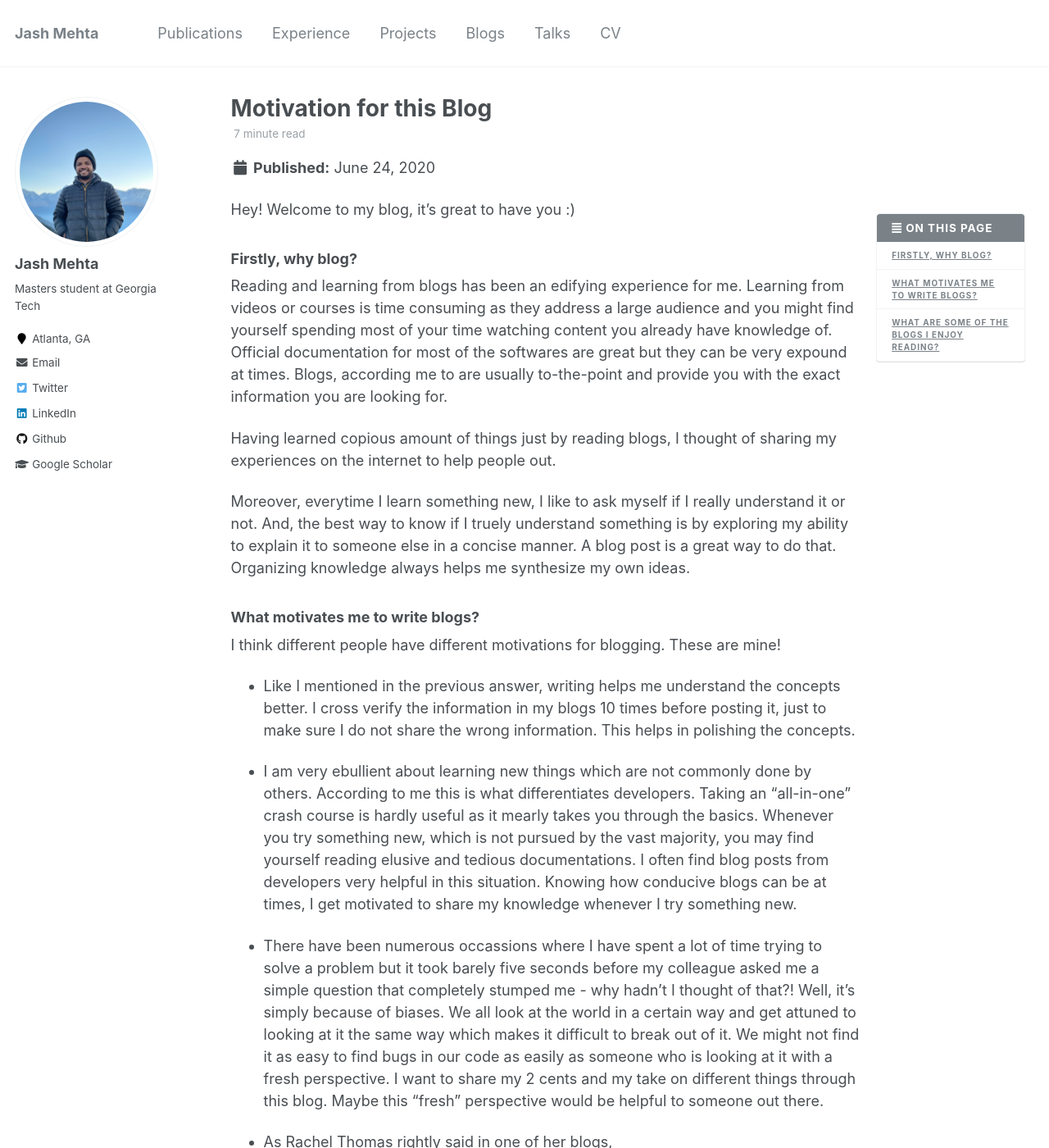
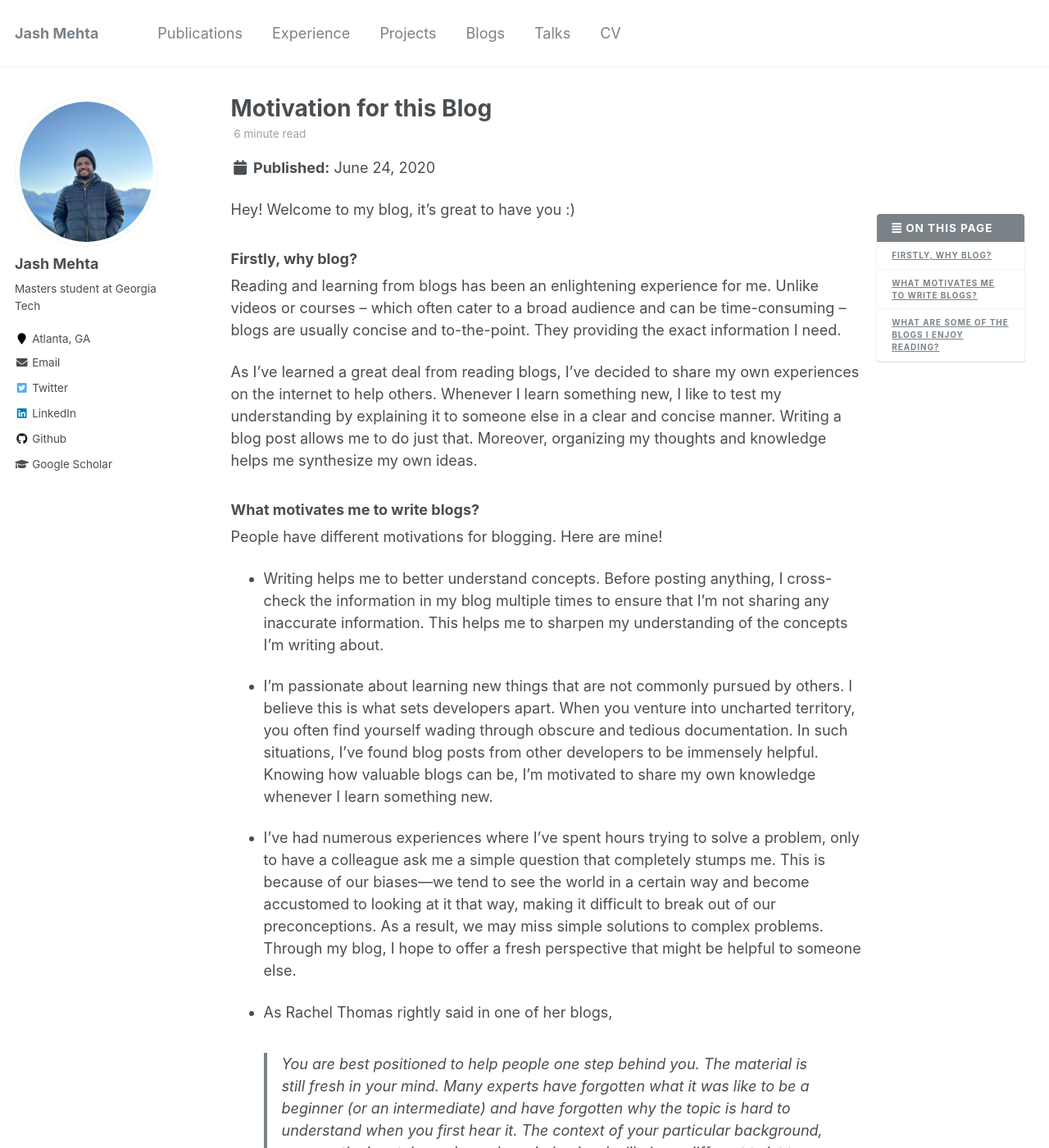
Before and after one commit to jashmehta3300/jashmehta3300.github.io, a Jekyll site: the page built from _posts/2020-06-24-motivation-for-this-blog.md, in a window 1280 px wide and 1400 px high. Shown: the whole window at 82% size. Built offline with Jekyll 4.4.1, drawn with Linux system fonts in a browser that asks for light colours; some of the changed text lies outside the part shown.

Commit message:
minor changes

```diff
--- a/_posts/2020-06-24-motivation-for-this-blog.md
+++ b/_posts/2020-06-24-motivation-for-this-blog.md
@@ -13,26 +13,24 @@ Hey! Welcome to my blog, it's great to have you :)
 
 ### Firstly, why blog?
 
-Reading and learning from blogs has been an edifying experience for me. Learning from videos or courses is time consuming as they address a large audience and you might find yourself spending most of your time watching content you already have knowledge of. Official documentation for most of the softwares are great but they can be very expound at times. Blogs, according me to are usually to-the-point and provide you with the exact information you are looking for.
+Reading and learning from blogs has been an enlightening experience for me. Unlike videos or courses -- which often cater to a broad audience and can be time-consuming -- blogs are usually concise and to-the-point. They providing the exact information I need.
 
-Having learned copious amount of things just by reading blogs, I thought of sharing my experiences on the internet to help people out.
-
-Moreover, everytime I learn something new, I like to ask myself if I really understand it or not. And, the best way to know if I truely understand something is by exploring my ability to explain it to someone else in a concise manner. A blog post is a great way to do that. Organizing knowledge always helps me synthesize my own ideas.
+As I've learned a great deal from reading blogs, I've decided to share my own experiences on the internet to help others. Whenever I learn something new, I like to test my understanding by explaining it to someone else in a clear and concise manner. Writing a blog post allows me to do just that. Moreover, organizing my thoughts and knowledge helps me synthesize my own ideas.
 
 ### What motivates me to write blogs?
 
-I think different people have different motivations for blogging. These are mine!
+People have different motivations for blogging. Here are mine!
 
-* Like I mentioned in the previous answer, writing helps me understand the concepts better. I cross verify the information in my blogs 10 times before posting it, just to make sure I do not share the wrong information. This helps in polishing the concepts.
+* Writing helps me to better understand concepts. Before posting anything, I cross-check the information in my blog multiple times to ensure that I'm not sharing any inaccurate information. This helps me to sharpen my understanding of the concepts I'm writing about.
 
-* I am very ebullient about learning new things which are not commonly done by others. According to me this is what differentiates developers. Taking an "all-in-one" crash course is hardly useful as it mearly takes you through the basics. Whenever you try something new, which is not pursued by the vast majority, you may find yourself reading elusive and tedious documentations. I often find blog posts from developers very helpful in this situation. Knowing how conducive blogs can be at times, I get motivated to share my knowledge whenever I try something new.
+* I'm passionate about learning new things that are not commonly pursued by others. I believe this is what sets developers apart. When you venture into uncharted territory, you often find yourself wading through obscure and tedious documentation. In such situations, I've found blog posts from other developers to be immensely helpful. Knowing how valuable blogs can be, I'm motivated to share my own knowledge whenever I learn something new.
 
-* There have been numerous occassions where I have spent a lot of time trying to solve a problem but it took barely five seconds before my colleague asked me a simple question that completely stumped me - why hadn’t I thought of that?! Well, it’s simply because of biases. We all look at the world in a certain way and get attuned to looking at it the same way which makes it difficult to break out of it. We might not find it as easy to find bugs in our code as easily as someone who is looking at it with a fresh perspective. I want to share my 2 cents and my take on different things through this blog. Maybe this "fresh" perspective would be helpful to someone out there.
+* I've had numerous experiences where I've spent hours trying to solve a problem, only to have a colleague ask me a simple question that completely stumps me. This is because of our biases—we tend to see the world in a certain way and become accustomed to looking at it that way, making it difficult to break out of our preconceptions. As a result, we may miss simple solutions to complex problems. Through my blog, I hope to offer a fresh perspective that might be helpful to someone else.
 
 * As Rachel Thomas rightly said in one of her blogs,
 > You are best positioned to help people one step behind you. The material is still fresh in your mind. Many experts have forgotten what it was like to be a beginner (or an intermediate) and have forgotten why the topic is hard to understand when you first hear it. The context of your particular background, your particular style, and your knowledge level will give a different twist to what you’re writing about.
 
-* As an undergraduate student, I always look forward to solicit advice from someone who has been through the same path before and has experienced it beforehand. I keep calling my peers and seniors for advise or simply thoughts on a certain set of subjects currently revolving around academics, finding internships, jobs, conducting research, undergraduate studies, surviving engineering, exploring new fields in Computer Science, GRE, and what not. Having been through some of these problems, I want to tell people things that I wish I knew a year ago!
+* I'm always eager to solicit advice from those who have already walked the path I'm on. As a graduate student, I'm constantly seeking advice from my peers and seniors on topics such as academics, internships, jobs, research, and exploring new fields in Computer Science. Having gone through some of these challenges myself, I want to share the things I wish I had known when I was just starting out.
 
 * One of my idols, Arnold Schwarzenegger, in his famous speech [6 Rules of Success](https://open.spotify.com/playlist/2ysRYavPjBjJ3QwVMzgBGb?si=jnf4VWpmT5iHzMj24uaYLA){:target="_blank" rel="noopener"} says:
 >We are not where we are today without any help. We all get help along the way. We've never done it by ourselves. Everything I have done—show business, politics, money I made, success in business and bodybuilding, my foundation, environmental organisations—it's always with a lot of help from a lot of people. Since they helped me, I should now help others! This is why I have after-school programs, why I help with Special Olympics, and why I care about environmental issues. I want to clean up the environment and create a green-energy future so our world is a better place than when we inherited it.
@@ -46,11 +44,11 @@ Almost everything I have learned was through the content created by the develope
 
 [Rachel Thomas](https://medium.com/@racheltho){:target="_blank" rel="noopener"} has motivated me to start this blog. Her post "[Why you (yes,you) should blog](https://medium.com/@racheltho/why-you-yes-you-should-blog-7d2544ac1045){:target="_blank" rel="noopener"}" was very conducive in making up my mind. I highly recommend you to read it.
 
-I'm fascinated by [Anish Athalye's research](https://www.anish.io/){:target="_blank" rel="noopener"} and his blogs explaining those. I have read many of this published papers start to end (however, I understood only half of the content :p). One of my favourites and most helpful courses I ever took was instructed my him. It is called [The Missing Semester of Your CS Education](https://missing.csail.mit.edu/){:target="_blank" rel="noopener"} which teaches one critical subject that’s rarely covered, and is instead left to students to figure out on their own: proficiency with their tools. It teachs you how to master the command-line, use a powerful text editor, use fancy features of version control systems, and much more!
+I'm fascinated by [Anish Athalye's research](https://www.anish.io/){:target="_blank" rel="noopener"}. I have read many of this published papers start to end (however, I understood only half of the content :p). One of my favourites and most helpful courses I ever took was instructed my him. It is called [The Missing Semester of Your CS Education](https://missing.csail.mit.edu/){:target="_blank" rel="noopener"} which teaches one critical subject that’s rarely covered, and is instead left to students to figure out on their own: proficiency with their tools. It teachs you how to master the command-line, use a powerful text editor, use fancy features of version control systems, and much more!
 
 [Swapneel Mehta's journey](https://swapneelm.github.io/cern-openlab-internship){:target="_blank" rel="noopener"} of getting into CERN has been one of my favourite articles, mainly because he is one of my seniors who had an exciting journey, from a tier 3 engineering college to the largest particle physics laboratory in the world and I look forward to having a similar one.
 
-And as an inspiration, here are links to a few blogs I enjoy reading:
+Here are links to a few blogs I enjoy reading:
 * [Rachel Thomas](https://www.fast.ai/){:target="_blank" rel="noopener"}
 * [Julia Evans](https://jvns.ca/){:target="_blank" rel="noopener"}
 * [Rachael Tatman](https://makingnoiseandhearingthings.com/){:target="_blank" rel="noopener"}
```
